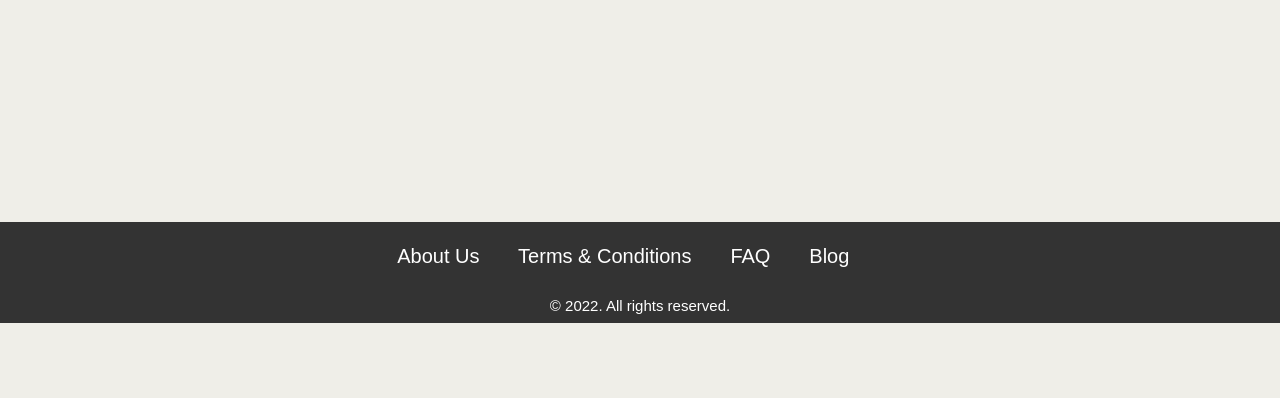
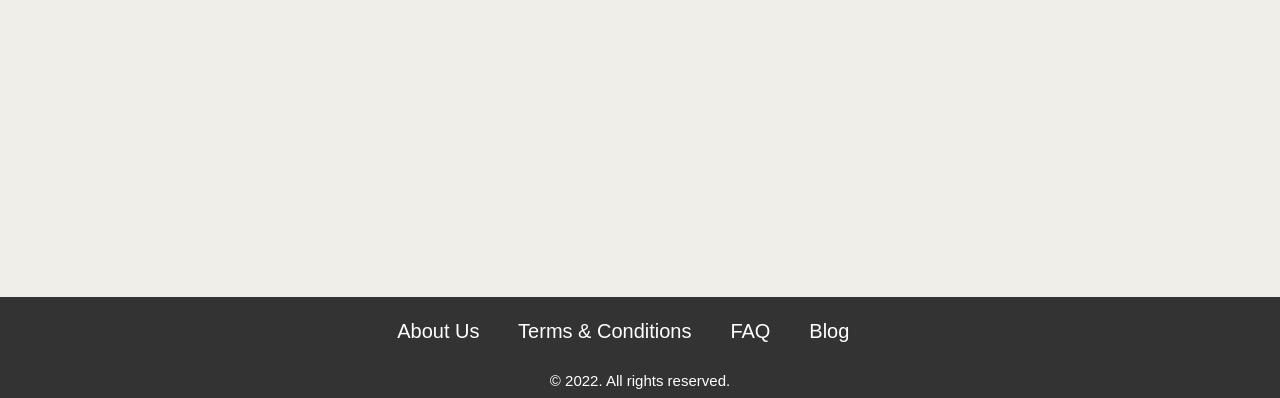
Before and after one commit to Tyanspops/Sheldons-Corp, a website: page game.html in a window 1280 px wide. Shown: the part 1732-2130 px from the top of the page. Before the commit the page ends 2055 px from the top, so only its background shows below. Drawn offline with Linux system fonts and the light colour scheme.

Commit message:
Update game.html

```diff
--- a/game.html
+++ b/game.html
@@ -195,7 +195,8 @@
         </p>
       </div>
       <button class="close-button2" onclick="closeAdvertisement2()">X</button>
-      <div class="bottomnav">
+    </div>
+    <div class="bottomnav">
         <p style="color: white">
           <br />
         </p>
@@ -211,7 +212,6 @@
         <br />
         <p id="kms" style="color: white">© 2022. All rights reserved.</p>
       </div>
-    </div>
   </body>
 </html>
 <style>
@@ -677,7 +677,7 @@ button {
 }
 
 .bottomnav {
-  position: fixed;
+  position: absolute;
   bottom: 0;
   left: 50%;
   transform: translateX(-50%);
@@ -685,7 +685,7 @@ button {
   height: 130px;
   width: 100vw;
   text-align: center;
-  top: 1500px;
+  top: 2000px;
 }
 
 .bottomnav text {
```
